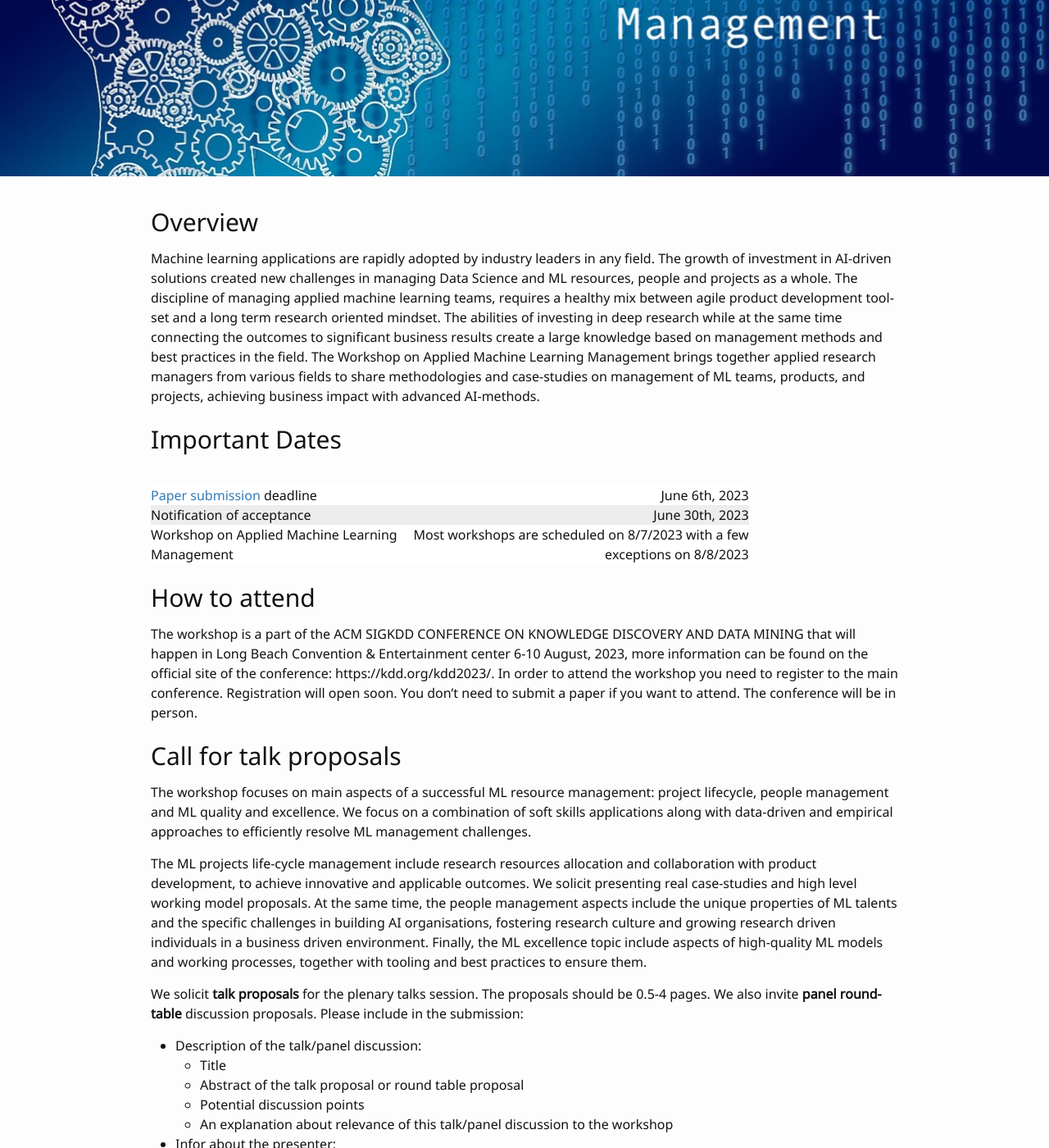
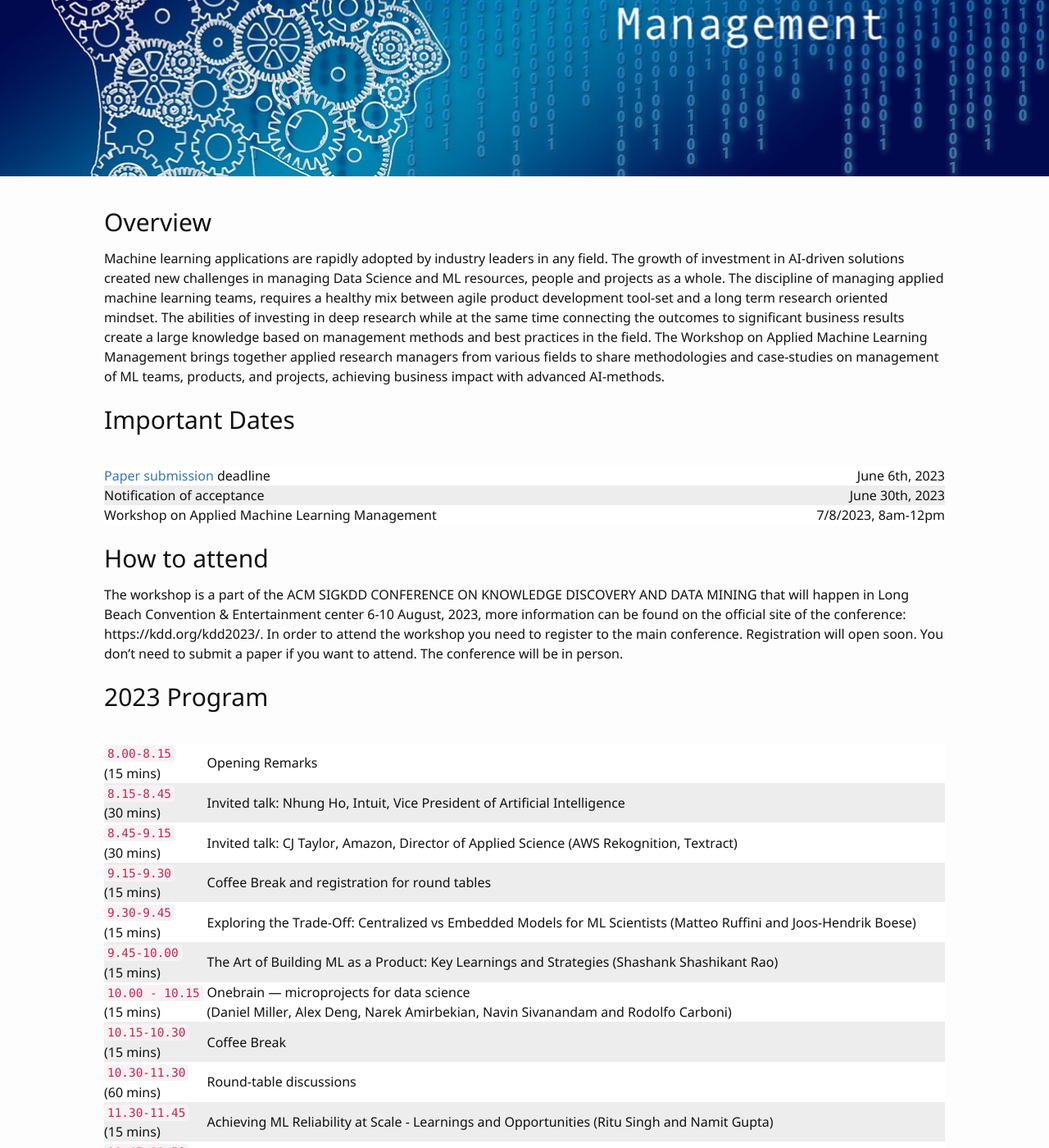
Before and after one commit to wamlm-kdd/wamlm, a Jekyll site: the page built from index.md, in a window 1280 px wide and 1400 px high, scrolled down 312 px. Shown: the whole window at 82% size. Built offline with Jekyll 4.4.1, drawn with Linux system fonts in a browser that asks for light colours; our own code applies the rules of GitHub Pages for plain Markdown files; some of the changed text lies outside the part shown.

Commit message:
Add schedule

```diff
--- a/css/main.scss
+++ b/css/main.scss
@@ -11,7 +11,7 @@ $headings-color: #111;
 $background-color: #fdfdfd !default;
 
 .div_main {
-  width: 80%;
+  width: 90%;
   text-align: left;
   margin: auto;
 }
@@ -27,16 +27,16 @@ $background-color: #fdfdfd !default;
   margin-right: 15px;
 }
 
-.beauty_table {
+.schedule_table {
   width: 100%;
 }
-.beauty_table table {
+.schedule_table table {
   width: 100%;
 }
 
 @media (min-width: 62rem) {
-  .beauty_table table {
-    width: 80%;
+  .schedule_table table {
+    width: 100%;
   }
   .speaker_image {
     width: 15%;
@@ -47,17 +47,17 @@ $background-color: #fdfdfd !default;
     width: 60%;
   }
 }
-.beauty_table tr {
+.schedule_table tr {
   word-wrap: break-word;
   text-align: center;
 }
 
-.beauty_table td {
+.schedule_table td {
   word-wrap: break-word;
   text-align: left;
 }
-.beauty_table tbody:nth-child(even) { background: 	white; }
-.beauty_table tbody:nth-child(odd) { background: 	#ededed; }
+.schedule_table tbody:nth-child(even) { background: 	white; }
+.schedule_table tbody:nth-child(odd) { background: 	#ededed; }
 
 /* font base */
 @font-face {
--- a/index.md
+++ b/index.md
@@ -1,5 +1,5 @@
 <img width="100%" src="images/background.jpeg"/>
-  <div class="container">
+<div class="container">
 <div markdown="1" class="div_main">
 
 ## Overview
@@ -7,15 +7,15 @@
 Machine learning applications are rapidly adopted by industry leaders in any field. The growth of investment in AI-driven solutions created new challenges in managing Data Science and ML resources, people and projects as a whole. The discipline of managing applied machine learning teams, requires a healthy mix between agile product development tool-set and a long term research oriented mindset.  The abilities of investing in deep research while at the same time connecting the outcomes to significant business results create a large knowledge based on management methods and best practices in the field. The Workshop on Applied Machine Learning Management brings together applied research managers from various fields to share methodologies and case-studies on management of ML teams, products, and projects, achieving business impact with advanced AI-methods.
 
 ## Important Dates
-<div markdown="1" class="beauty_table">
+<div markdown="1" class="schedule_table">
 
 | | |
 |:--- |---:|
-  | <a href="https://easychair.org/conferences/?conf=wamlmkdd23"> Paper submission </a> deadline | June 6th, 2023 |
+| <a href="https://easychair.org/conferences/?conf=wamlmkdd23"> Paper submission </a> deadline | June 6th, 2023 |
 |:---|---:|
 | Notification of acceptance | June 30th, 2023 |
 |:---|---:|
-| Workshop on Applied Machine Learning Management    | Most workshops are scheduled on 8/7/2023 with a few exceptions on 8/8/2023 |
+| Workshop on Applied Machine Learning Management    | 7/8/2023, 8am-12pm |
 
 </div>
 
@@ -23,89 +23,54 @@ Machine learning applications are rapidly adopted by industry leaders in any fie
 
 The workshop is a part of the ACM SIGKDD CONFERENCE ON KNOWLEDGE DISCOVERY AND DATA MINING that will happen in Long Beach Convention & Entertainment center 6-10 August, 2023, more information can be found on the official site of the conference: https://kdd.org/kdd2023/. In order to attend the workshop you need to register to the main conference. Registration will open soon. You don't need to submit a paper if you want to attend. The conference will be in person.
 
-## Call for talk proposals
+## 2023 Program
+<div markdown="1" class="schedule_table">
 
-The workshop focuses on main aspects of a successful ML resource management: project lifecycle, people management and ML quality and excellence. We focus on a combination of soft skills applications along with data-driven and empirical approaches to efficiently resolve ML management challenges.
+| | |
+|:--- |:--|
+| `8.00-8.15` <br /> (15 mins)| Opening Remarks |
+|:--- |:--|
+| `8.15-8.45` <br /> (30 mins) | Invited talk: Nhung Ho, Intuit, Vice President of Artificial Intelligence |
+|:--- |:--|
+| `8.45-9.15` <br />(30 mins) | Invited talk: CJ Taylor, Amazon, Director of Applied Science (AWS Rekognition, Textract) |
+|:--- |:--|
+| `9.15-9.30` <br />(15 mins) | Coffee Break and registration for round tables |
+|:--- |:--|
+| `9.30-9.45` <br />(15 mins) | Exploring the Trade-Off: Centralized vs Embedded Models for ML Scientists (Matteo Ruffini and Joos-Hendrik Boese) |
+|:--- |:--|
+| `9.45-10.00` <br />(15 mins) | The Art of Building ML as a Product: Key Learnings and Strategies (Shashank Shashikant Rao) |
+|:--- |:--|
+| `10.00 - 10.15` <br /> (15 mins) | Onebrain — microprojects for data science <br/> (Daniel Miller, Alex Deng, Narek Amirbekian, Navin Sivanandam and Rodolfo Carboni) |
+|:--- |:--|
+| `10.15-10.30` <br />(15 mins) | Coffee Break |
+|:--- |:--|
+|`10.30-11.30` <br />(60 mins) | Round-table discussions |
+|:--- |:--|
+| `11.30-11.45` <br /> (15 mins) | Achieving ML Reliability at Scale - Learnings and Opportunities (Ritu Singh and Namit Gupta) |
+|:--- |:--|
+| `11.45-11.50` <br /> (5 mins) | Closing Remarks |
 
-The ML projects life-cycle management include research resources allocation and collaboration with product development, to achieve innovative and applicable outcomes. We solicit presenting real case-studies and high level working model proposals. At the same time, the people management aspects include the unique properties of ML talents and the specific challenges in building AI organisations, fostering research culture and growing research driven individuals in a business driven environment.  Finally, the ML excellence topic include aspects of high-quality ML models and working processes, together with tooling and best practices to ensure them.
-
-We solicit **talk proposals** for the plenary talks session. The proposals should be 0.5-4 pages. We also invite **panel round-table** discussion proposals. Please include in the submission:
-
-- Description of the talk/panel discussion:
-  - Title
-  - Abstract of the talk proposal or round table proposal
-  - Potential discussion points
-  - An explanation about relevance of this talk/panel discussion to the workshop
-- Infor about the presenter:
-  - A short bio of the main presenter (~100 words)
-  - A brief company or project portrait (~60 words)
-- Optional:
-  - References to any existing public materials by the authors on the discussed topic
-
-Proposals should be submitted electronically via Easychair in the <a href="https://easychair.org/conferences/?conf=wamlmkdd23"> following link</a>. Please indicate if you are submitting for a talk, a roundtable. The organizers reserve the right to reassign a talk to roundtable discussion. The review process is single-blind, therefore please include the author details in the submission.
-
-
-
-## Topics of Interest
-
- The key target audience for this workshop are ML leaders, in different industries and academia, ranging from small teams to department and company leaders. Moreover, the workshop can provide unique insights to any ML practitioner about the processes of managing applied research and share knowledge and ideas between different organisations. While hosted at an academic venue, the applied nature of the workshop allows to apply data-driven approaches on the art of machine learning management.
-
-- **Managing Machine Learning Projects**
-  - ML Projects life-cycle management
-  - Research management
-  - Collaboration with product development
-  - Integration of ML solution in organization
-  - Agile Data Science
-  - Case studies and evaluation
-  - Presenting ML solutions
-- **People Management in ML**
-  - Hiring and building ML teams
-  - ML talent development
-  - Building mission based teams
-  - Culture of applied ML
-  - Community building
-  - Stakeholder management in ML
-  - Measuring success in DS team
-- **ML Excellence**
-  - Maintaining quality in ML
-  - System and infrastructure management
-  - Best practices in ML workflow
-  - Knowledge management
-  - ML assets management
-- **ML as a product**
-  - How to make a successful product from ML tech
-  - Challenges of measuring value of ML
-  - Stages of ML product development
- - **Generative AI for ML managment
-  - GenAI tools for team managment
-  - GenAI effects on delivery and time managment
-
+</div>
 
 ## Invited speakers
 
-We are finalising list of invited speakers and will publish it soon.
+#### Nhung Ho, Intuit, Vice President of Artificial Intelligence.
 
-## Tentative Program
-<div markdown="1" class="beauty_table">
+<img class="speaker_image" src="images/nhung_ho.png"/>
 
-| | |
-|:--- |---:|
-| Opening Remarks | 15 mins |
-|:--- |---:|
-| Invited talks | 60 mins |
-|:---|---:|
-| Coffee Break and registration for round tables| 15 mins |
-|:---|---:|
-| Talks session 1 | 45 mins |
-|:---|---:|
-| Coffee Break | 15 mins |
-|:---|---:|
-|Round-table discussions | 45 mins |
-|:---|---:|
-| Talks session 2 | 30 mins |
-|:---|---:|
-| Closing Remarks | 5 mins |
+Nhung is Vice President of Artificial Intelligence for Intuit’s QuickBooks Ecosystem, TurboTax, and Customer Success organizations. She leads applied science teams that build new-to-the-world products and services backed by artificial intelligence to serve the company’s small business and consumer customers. They solve a variety of problems, ranging from call center demand forecasting and natural language systems to identifying customer intent, automating accounting, and making tax automatic. During her time at Intuit, she has been part of evolving artificial intelligence from a niche field that solved narrow problems to one that is at the core of Intuit’s strategy to become the AI-driven expert platform. Nhung has a Ph.D. in Astrophysics from Yale University and a B.A. in Astrophysics from University of California, Berkeley.
 
+#### CJ Taylor, Amazon, Director of Applied Science (AWS Rekognition, Textract).
+
+CJ Taylor is a Director in Applied Sciences at Amazon’s AWS AI Labs, where he leads one of the largest Computer Vision science teams at Amazon. AI Labs-CV is responsible for the science behind AWS Rekognition, Textract and the planned CV features behind Bedrock, AWS’s Generative AI offering. Over his 11 year tenure at Amazon, CJ also served in the retail business as Applied Science Director for the Visual Search team where they developed visual search for product recognition and augmented reality for product visualization - both available in the mobile app. Prior to Amazon, he spent 14 years in various startups working on video analytics, industrial inspection and SBIR-funded CV research spanning brain MRIs analysis to UAV systems. In the distant past, he served as an ECE lecturer and Robotics Institute researcher at CMU as well as a couple years teaching high school physics. CJ has an M.S. in ECE from CMU and a S.B. in physics from MIT.
+
+## Round-table discussions
+
+- Incorporating Advances in LLMs into the Machine Learning Lifecycle. *Presenters: Navneet Rao*
+- Unlocking Value with LLMs: A Roadmap from Concept to Production. *Presenters: Tal Peretz*
+- Perspectives on recurring challenges faced by ML product teams. *Presenters: Likhitha Patha and Nisarga Markandaiah*
+- The Science and Art of Driving Business Adoption of ML Models. *Presenters: Hrishikesh Vidyadhar Ganu and Mohak Sukhwani*
+- Best Practices for Testing and Validating Machine Learning. *Presenters: Philip Tannor*
 </div>
 </div>
 </div>
```
Also changed, not shown: 2022.md (+1 -1 lines).
